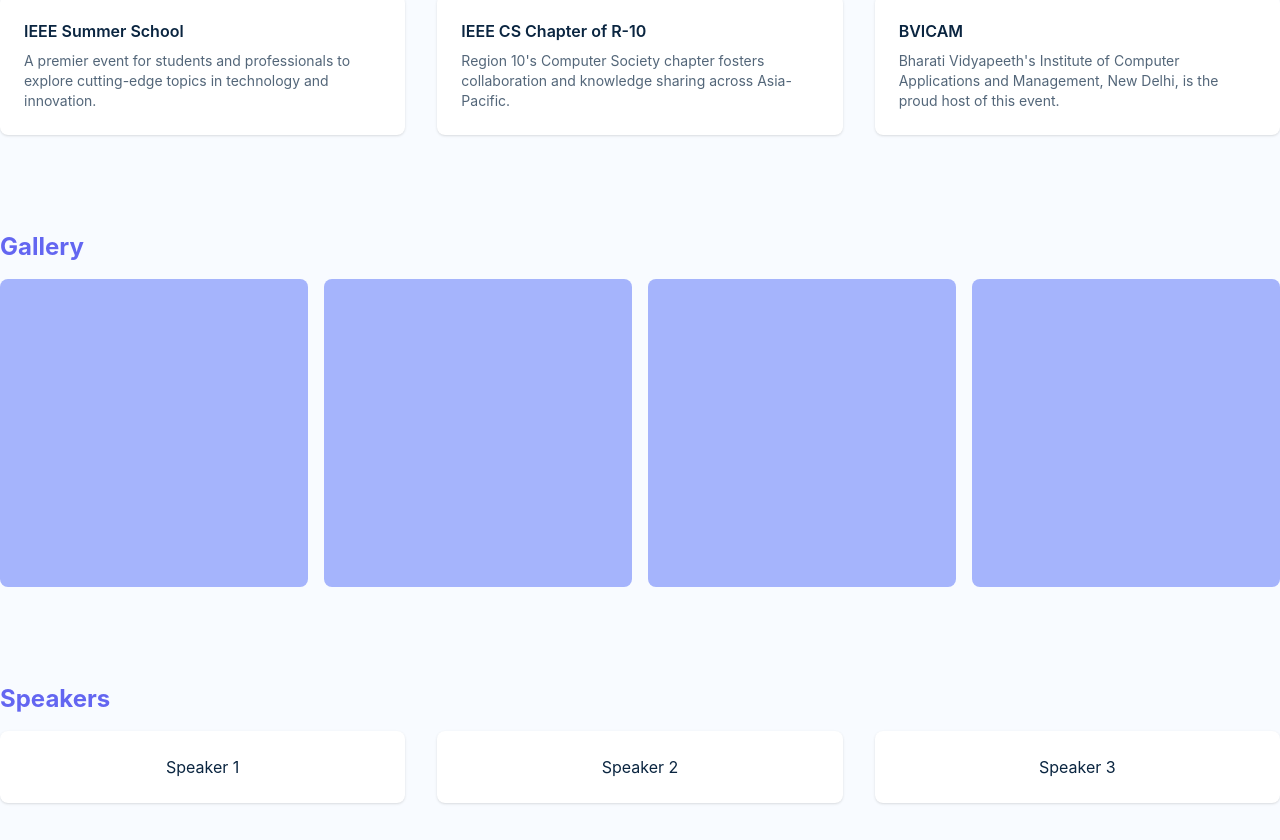
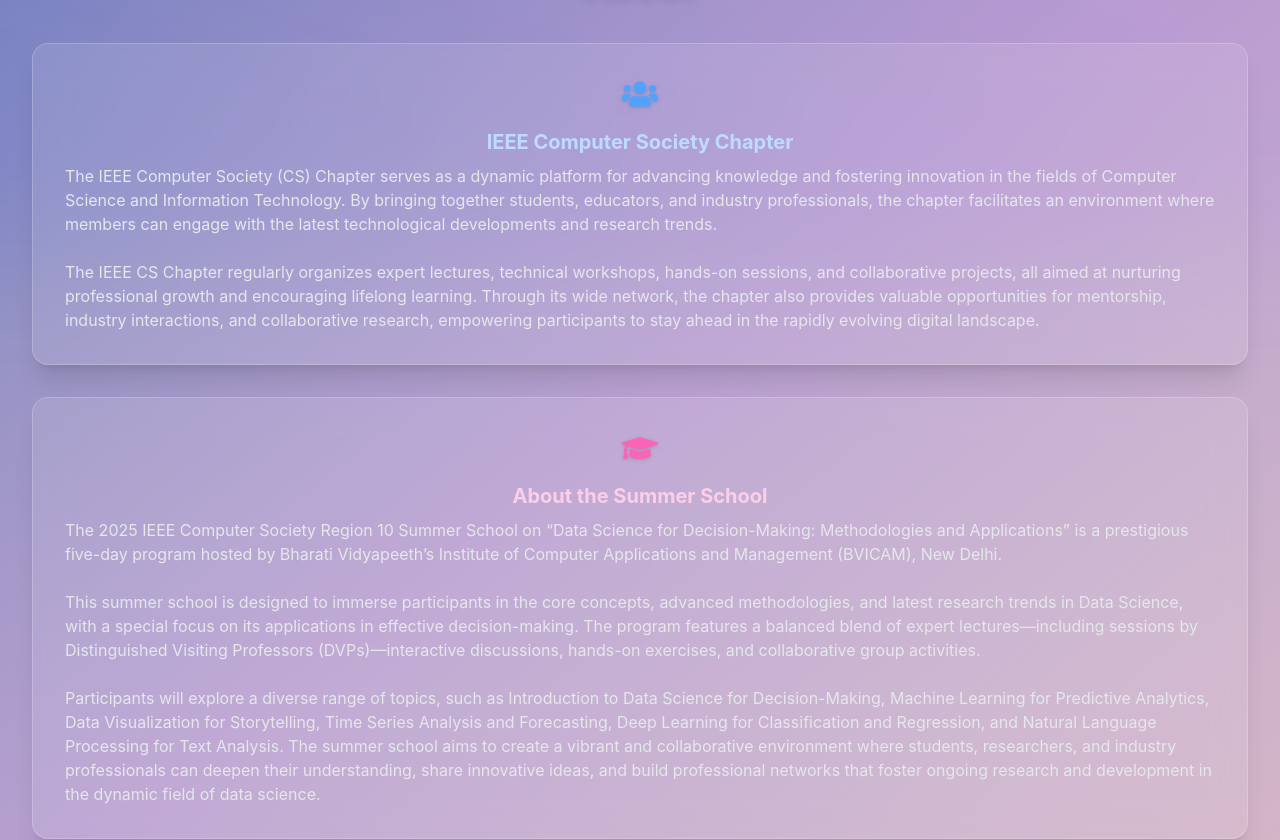
Before and after one commit to jananya25/ieee-summer-school, a Next.js app: page / in a window 1280 px wide. Shown: the part 997-1837 px from the top of the page. Built offline with nearby package versions, Linux system fonts and the light colour scheme.

Commit message:
feat: added about section

```diff
--- a/package.json
+++ b/package.json
@@ -20,6 +20,7 @@
     "motion": "^12.18.1",
     "next": "15.3.4",
     "next-themes": "^0.4.6",
+    "prettier-plugin-tailwindcss": "^0.6.13",
     "react": "^19.0.0",
     "react-dom": "^19.0.0",
     "react-hook-form": "^7.58.1",
--- a/src/app/page.tsx
+++ b/src/app/page.tsx
@@ -1,4 +1,5 @@
 import HeroSection from "@/components/hero";
+import { About } from "@/components/about";
 
 export default function HomePage() {
   return (
@@ -21,32 +22,7 @@
       </section> */}
       <HeroSection/>
 
-      <section id="about" className="py-12">
-        <h2 className="text-2xl font-bold mb-4 text-primary">About</h2>
-        <div className="grid md:grid-cols-3 gap-8">
-          <div className="bg-white rounded-lg shadow hoverable p-6">
-            <h3 className="font-semibold mb-2">IEEE Summer School</h3>
-            <p className="text-sm text-foreground/70">
-              A premier event for students and professionals to explore
-              cutting-edge topics in technology and innovation.
-            </p>
-          </div>
-          <div className="bg-white rounded-lg shadow hoverable p-6">
-            <h3 className="font-semibold mb-2">IEEE CS Chapter of R-10</h3>
-            <p className="text-sm text-foreground/70">
-              Region 10&apos;s Computer Society chapter fosters collaboration
-              and knowledge sharing across Asia-Pacific.
-            </p>
-          </div>
-          <div className="bg-white rounded-lg shadow hoverable p-6">
-            <h3 className="font-semibold mb-2">BVICAM</h3>
-            <p className="text-sm text-foreground/70">
-              Bharati Vidyapeeth&apos;s Institute of Computer Applications and
-              Management, New Delhi, is the proud host of this event.
-            </p>
-          </div>
-        </div>
-      </section>
+      <About />
 
       <section id="gallery" className="py-12">
         <h2 className="text-2xl font-bold mb-4 text-primary">Gallery</h2>
--- /dev/null
+++ b/src/components/about.tsx
@@ -0,0 +1,84 @@
+import React from "react";
+import { FaUsers, FaGraduationCap } from "react-icons/fa";
+import { Container } from "./container";
+
+const About = () => {
+  return (
+    <section
+      id="about"
+      className="relative py-16 bg-gradient-to-br from-blue-900/60 via-purple-900/40 to-pink-900/30 overflow-hidden">
+      <div className="absolute inset-0 z-0 pointer-events-none">
+        <div className="absolute -top-32 left-1/2 -translate-x-1/2 w-[120vw] h-[60vh] bg-gradient-to-tr from-blue-700/20 via-purple-500/10 to-pink-400/10 blur-3xl opacity-60 animate-pulse-slow" />
+      </div>
+        <h2 className="text-3xl md:text-4xl font-extrabold mb-10 text-center bg-gradient-to-r from-blue-400 via-purple-400 to-pink-400 bg-clip-text text-transparent drop-shadow-lg">
+          About
+        </h2>
+      <Container>
+        <div className="flex flex-col gap-8 items-stretch text-left">
+          {/* IEEE CS Chapter Card */}
+          <div className="bg-white/10 backdrop-blur-lg rounded-2xl shadow-xl p-8 flex flex-col items-center justify-center h-full hover:scale-[1.02] transition-transform border border-white/20">
+            <FaUsers className="text-4xl text-blue-400 mb-4 drop-shadow" />
+            <h3 className="font-bold text-xl mb-2 text-blue-200">
+              IEEE Computer Society Chapter
+            </h3>
+            <p className="text-base text-gray-200">
+              The IEEE Computer Society (CS) Chapter serves as a dynamic
+              platform for advancing knowledge and fostering innovation in the
+              fields of Computer Science and Information Technology. By bringing
+              together students, educators, and industry professionals, the
+              chapter facilitates an environment where members can engage with
+              the latest technological developments and research trends.
+              <br />
+              <br />
+              The IEEE CS Chapter regularly organizes expert lectures, technical
+              workshops, hands-on sessions, and collaborative projects, all
+              aimed at nurturing professional growth and encouraging lifelong
+              learning. Through its wide network, the chapter also provides
+              valuable opportunities for mentorship, industry interactions, and
+              collaborative research, empowering participants to stay ahead in
+              the rapidly evolving digital landscape.
+            </p>
+          </div>
+          {/* Summer School Card */}
+          <div className="bg-white/10 backdrop-blur-lg rounded-2xl shadow-xl p-8 flex flex-col items-center justify-center h-full hover:scale-[1.02] transition-transform border border-white/20">
+            <FaGraduationCap className="text-4xl text-pink-400 mb-4 drop-shadow" />
+            <h3 className="font-bold text-xl mb-2 text-pink-200">
+              About the Summer School
+            </h3>
+            <p className="text-base text-gray-200">
+              The 2025 IEEE Computer Society Region 10 Summer School on
+              &ldquo;Data Science for Decision-Making: Methodologies and
+              Applications&rdquo; is a prestigious five-day program hosted by
+              Bharati Vidyapeeth&rsquo;s Institute of Computer Applications and
+              Management (BVICAM), New Delhi.
+              <br />
+              <br />
+              This summer school is designed to immerse participants in the core
+              concepts, advanced methodologies, and latest research trends in
+              Data Science, with a special focus on its applications in
+              effective decision-making. The program features a balanced blend
+              of expert lectures&mdash;including sessions by Distinguished
+              Visiting Professors (DVPs)&mdash;interactive discussions, hands-on
+              exercises, and collaborative group activities.
+              <br />
+              <br />
+              Participants will explore a diverse range of topics, such as
+              Introduction to Data Science for Decision-Making, Machine Learning
+              for Predictive Analytics, Data Visualization for Storytelling,
+              Time Series Analysis and Forecasting, Deep Learning for
+              Classification and Regression, and Natural Language Processing for
+              Text Analysis. The summer school aims to create a vibrant and
+              collaborative environment where students, researchers, and
+              industry professionals can deepen their understanding, share
+              innovative ideas, and build professional networks that foster
+              ongoing research and development in the dynamic field of data
+              science.
+            </p>
+          </div>
+        </div>
+      </Container>
+    </section>
+  );
+};
+
+export { About };
--- /dev/null
+++ b/src/components/container.tsx
@@ -0,0 +1,11 @@
+import React from 'react'
+
+const Container = ({ children }: { children: React.ReactNode }) => {
+  return (
+    <div className="relative flex flex-col z-10 max-w-7xl mx-auto px-4 md:px-8">
+        {children}
+    </div>
+  );
+};
+
+export { Container };
--- a/src/components/hero.tsx
+++ b/src/components/hero.tsx
@@ -1,5 +1,4 @@
 "use client";
-import { Button } from "@/components/ui/button";
 import Image from "next/image";
 import { BackgroundBeams } from "./ui/background-beams";
 import { motion } from "motion/react";
```
Also changed, not shown: .prettierrc.json (added), 2 other files (tests, documents, lock files or other folders).
